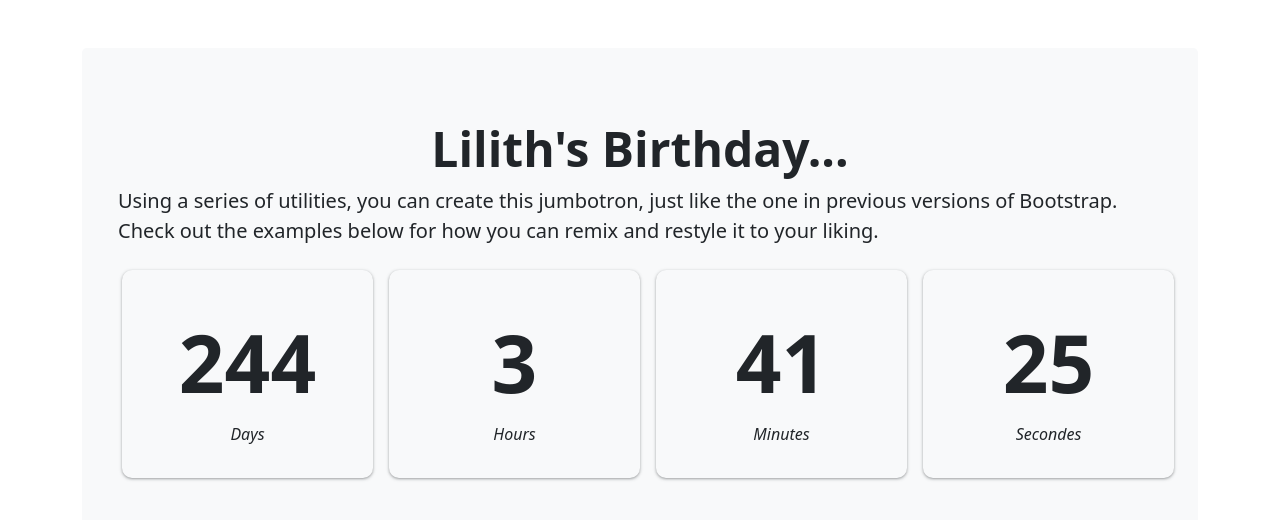
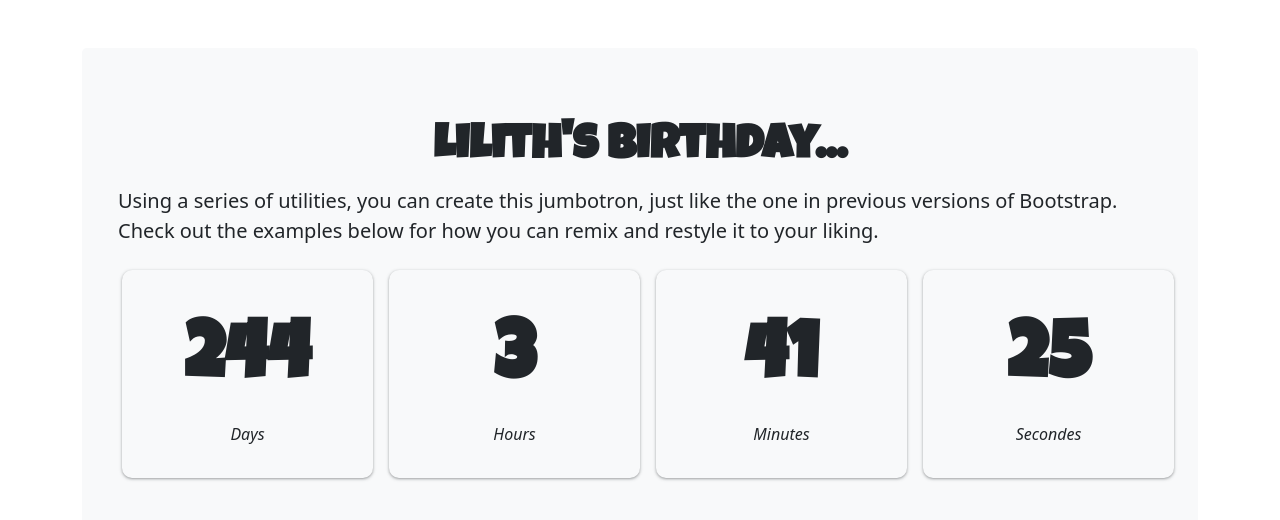
Before and after one commit to aitbenalla/optimized-countdown, a plain HTML site: page index.html in a window 1280 px wide. Drawn offline with nearby package versions, Linux system fonts and the light colour scheme.

Commit message:
up style

```diff
--- a/style.css
+++ b/style.css
@@ -1,3 +1,8 @@
+@import url('https://fonts.googleapis.com/css2?family=Luckiest+Guy&display=swap');
+
+h1 {
+  font-family: 'Luckiest Guy', cursive;
+}
 .box {
   box-shadow: rgba(60, 64, 67, 0.3) 0px 1px 2px 0px, rgba(60, 64, 67, 0.15) 0px 1px 3px 1px;
   border-radius: 10px;
@@ -14,6 +19,7 @@
 }
 
 .box strong {
+  font-family: 'Luckiest Guy', cursive;
   font-size: 5rem;
 }
 
```
